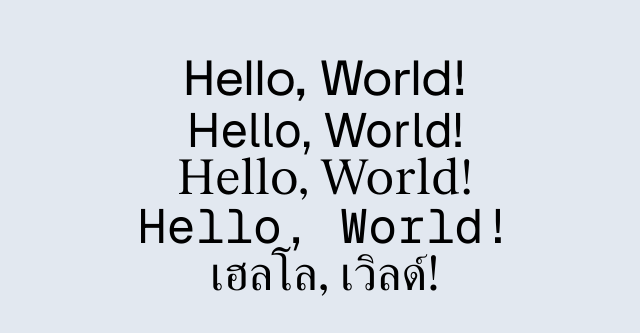
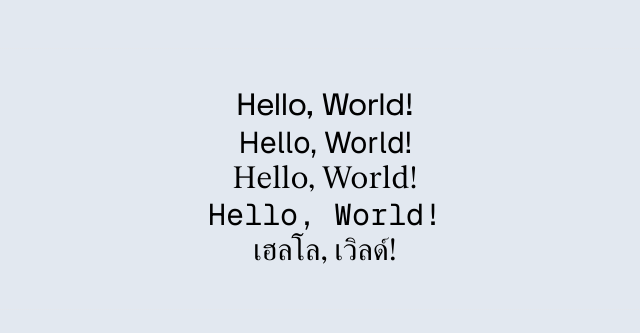
Before and after one commit to mmmmmob/me.theppitak, a React (Vite) app: page / in a window 1280 px wide. Shown: the part 221-554 px from the top of the page, without its empty margins (315-955 px from the left). Built offline with nearby package versions, Linux system fonts and the light colour scheme.

Commit message:
style: edit typefaces

```diff
--- a/src/App.jsx
+++ b/src/App.jsx
@@ -1,8 +1,8 @@
 function App() {
   return (
     <div className="flex h-screen bg-slate-200 dark:bg-slate-800">
-      <div className="w-screen self-center">
-        <div className="text-center text-5xl dark:text-slate-300">
+      <div className="w-screen self-center px-5 py-5">
+        <div className="border border-dotted p-10 text-center text-3xl dark:text-slate-300">
           <p className="font-fkDisplay"> Hello, World!</p>
           <p className="font-sans">Hello, World!</p>
           <p className="font-serif">Hello, World!</p>
--- a/src/index.css
+++ b/src/index.css
@@ -95,25 +95,25 @@
     src: url(./assets/fonts/FKRomanStandard/FKRomanStandardTrial-BlackOblique.otf);
   }
   font-face {
-    font-family: Chulabhorn Likit Text;
+    font-family: Chulabhorn Likit;
     font-weight: 300;
     font-style: normal;
     src: url(./assets/fonts/ChulabhornLikitText/Chulabhorn_Likit_Text_Light.otf);
   }
   font-face {
-    font-family: Chulabhorn Likit Text;
+    font-family: Chulabhorn Likit;
     font-weight: 400;
     font-style: normal;
     src: url(./assets/fonts/ChulabhornLikitText/Chulabhorn_Likit_Text_Regular.otf);
   }
   font-face {
-    font-family: Chulabhorn Likit Text;
+    font-family: Chulabhorn Likit;
     font-weight: 500;
     font-style: normal;
     src: url(./assets/fonts/ChulabhornLikitText/Chulabhorn_Likit_Text_Medium.otf);
   }
   font-face {
-    font-family: Chulabhorn Likit Text;
+    font-family: Chulabhorn Likit;
     font-weight: 700;
     font-style: normal;
     src: url(./assets/fonts/ChulabhornLikitText/Chulabhorn_Likit_Text_Bold.otf);
--- a/tailwind.config.js
+++ b/tailwind.config.js
@@ -4,8 +4,8 @@
   theme: {
     extend: {
       fontFamily: {
-        sans: ["Geist"],
-        serif: ["FK Roman Standard", "Chulabhorn Likit Text"],
+        sans: ["Geist", "Chulabhorn Likit"],
+        serif: ["FK Roman Standard", "Chulabhorn Likit"],
         mono: ["Geist Mono"],
         fkDisplay: ["FK Display"],
       },
```
